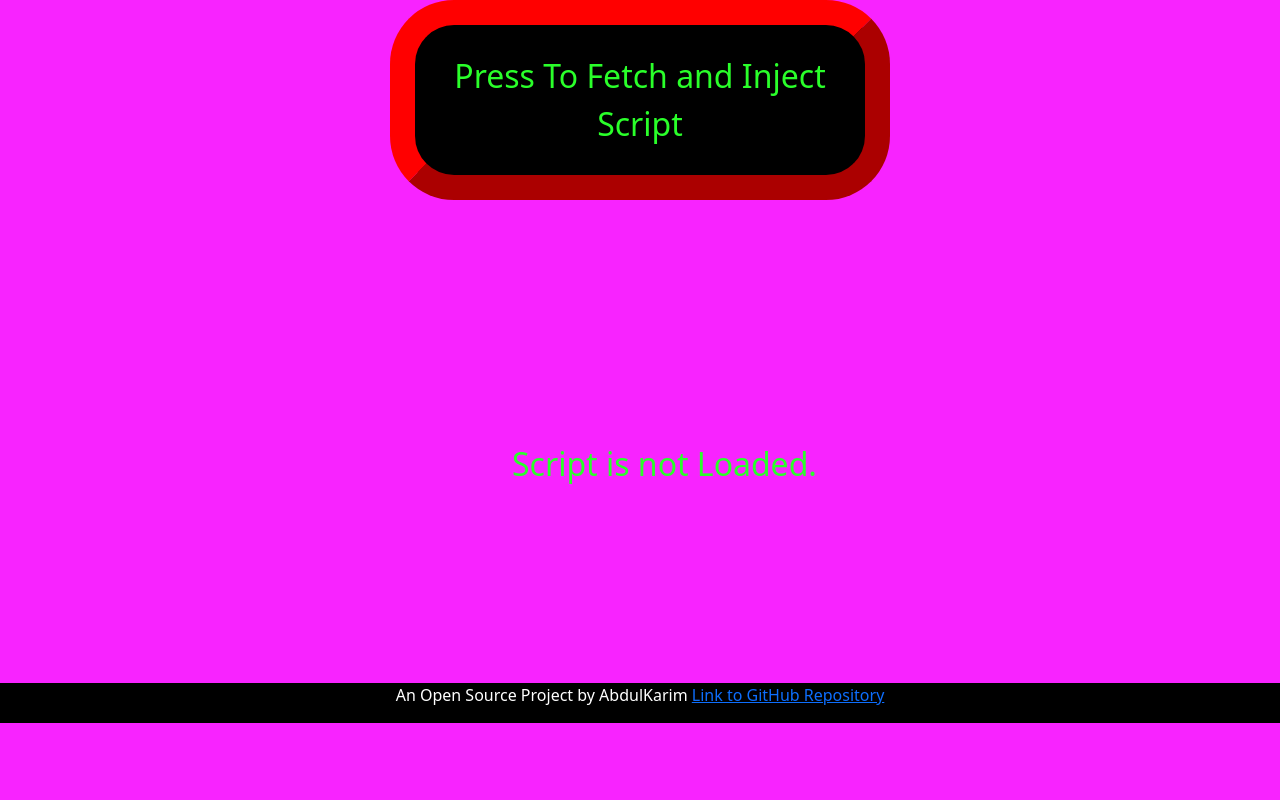
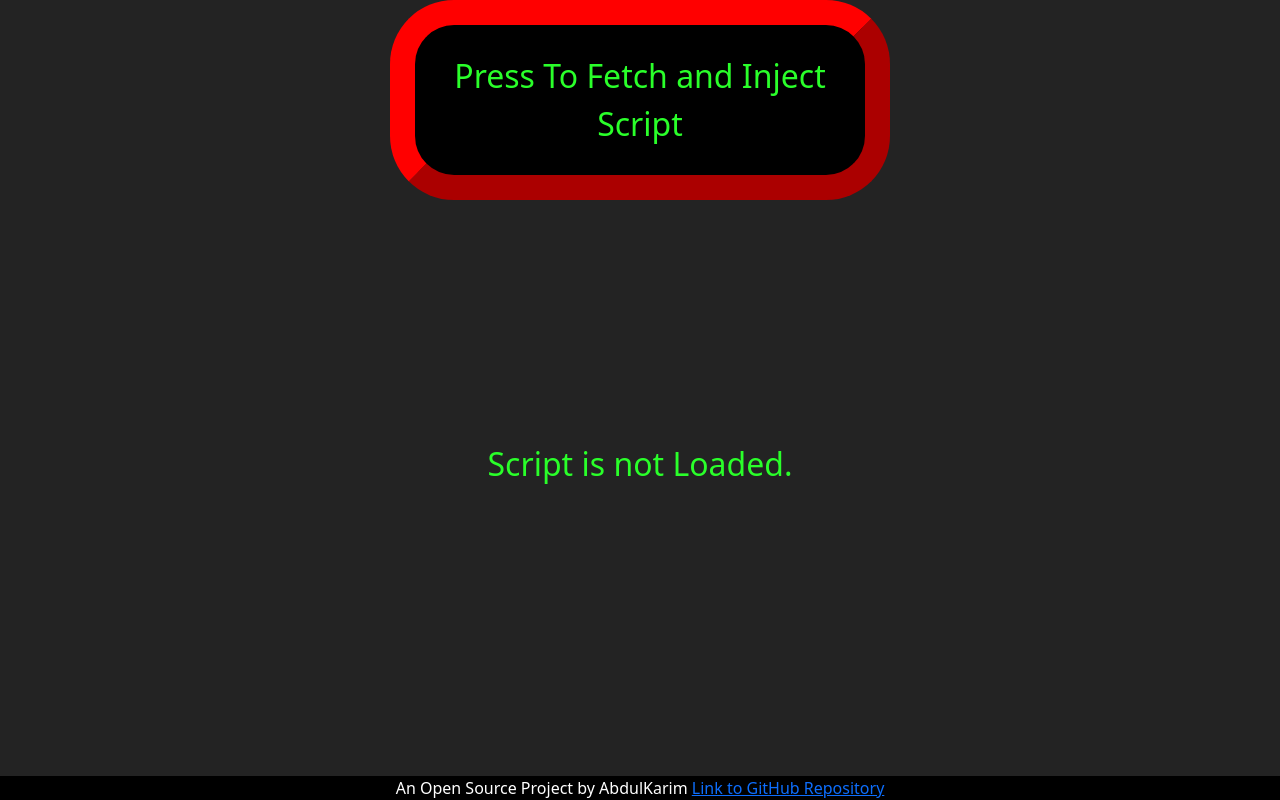
Before and after one commit to AbdulKarim018/script-injector-bootstrap, a plain HTML site: page index.html in a window 1280 px wide. Drawn offline with nearby package versions, Linux system fonts and the light colour scheme.

Commit message:
footer done for pc

```diff
--- a/style.css
+++ b/style.css
@@ -9,8 +9,8 @@ body {
 }
 
 body {
-    /* background-color: rgba(0, 0, 0, 0.863); */
-    background-color: rgba(247, 0, 255, 0.863);
+    background-color: rgba(0, 0, 0, 0.863);
+    /* background-color: rgba(247, 0, 255, 0.863); */
     color: white;
 }
 
@@ -57,19 +57,27 @@ body {
 
 #status-spinner-container {
     display: flex;
-    position: absolute;
+    /* position: absolute; */
     justify-content: center;
     padding-top: 30vh;
-    margin-left: 40%;
-
 }
 
-footer {
+/* footer {
     background-color: black;
     position: absolute;
-    margin-top: 60.4vh;
+    margin-top: 67.1vh;
     width: 100%;
     height: 5%;
+    text-align: center;
+} */
+
+footer {
+    position: fixed;
+    left: 0;
+    bottom: 0;
+    width: 100%;
+    background-color: black;
+    color: white;
     text-align: center;
 }
 
```
